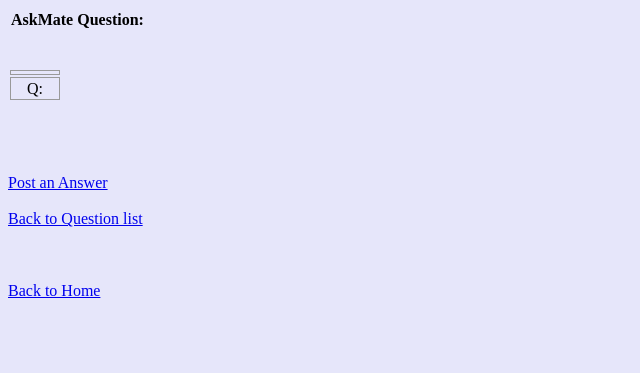
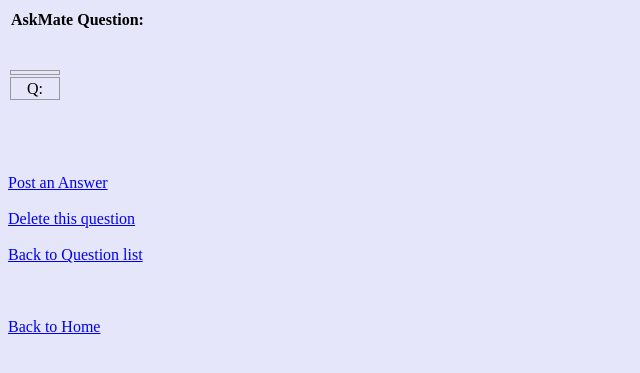
Before and after one commit to MaciejBiernat/AskMate, a Flask app: template templates/question.html in a window 1280 px wide. Shown: the top 373 px of the page, without its empty margins (0-640 px from the left). Run offline with Flask 2, Linux system fonts and the light colour scheme; the template is opened without the code that fills it, so the values that code supplies are empty.

Commit message:
Merge branch 'master' of https://github.com/MaciejBiernat/AskMateRepo
do delete question and associated answer

```diff
--- a/server.py
+++ b/server.py
@@ -67,8 +67,13 @@ def search_result():
     list_of_questions = data_manager.search_questions(phrase)
     titles = ['ID', 'Question title']
 
+    return render_template('list.html', phrase=phrase, list_of_questions=list_of_questions, titles=titles)
 
-    return render_template('list.html', phrase=phrase, list_of_questions=list_of_questions, titles=titles)
+
+@app.route('/question/<question_id>/delete endpoint')
+def delete(question_id):
+    data_manager.delete_question(question_id)
+    return redirect('/list')
 
 
 if __name__ == '__main__':
--- a/templates/question.html
+++ b/templates/question.html
@@ -53,6 +53,8 @@
 
 <a href="/question/{{ question[0]['id'] }}/new-answer">Post an Answer</a><br><br>
 
+<a href="/question/{{ question[0]['id'] }}/delete endpoint">Delete this question</a><br><br>
+
 <a href="/list">Back to Question list</a><br><br>
 </body>
 {% include 'footer.html' %}
```
Also changed, not shown: data_manager.py (+11 -0 lines).
